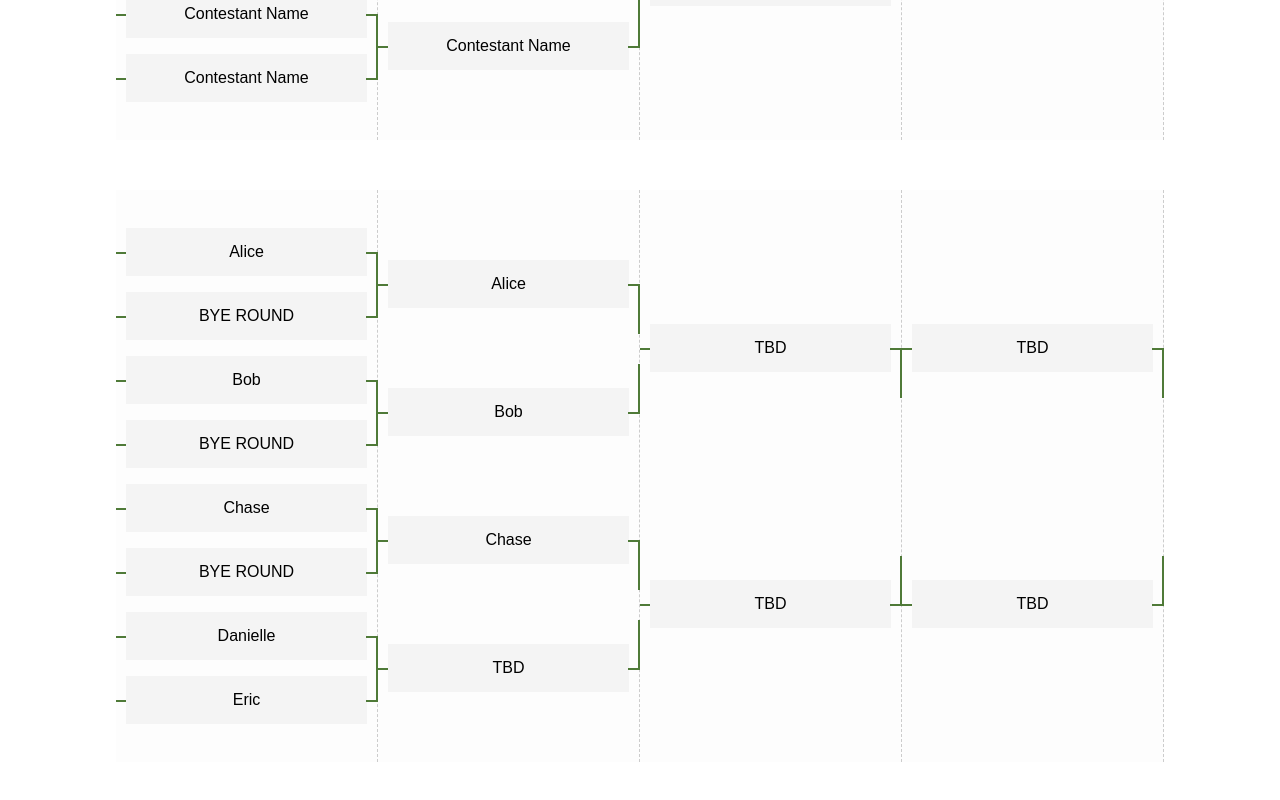
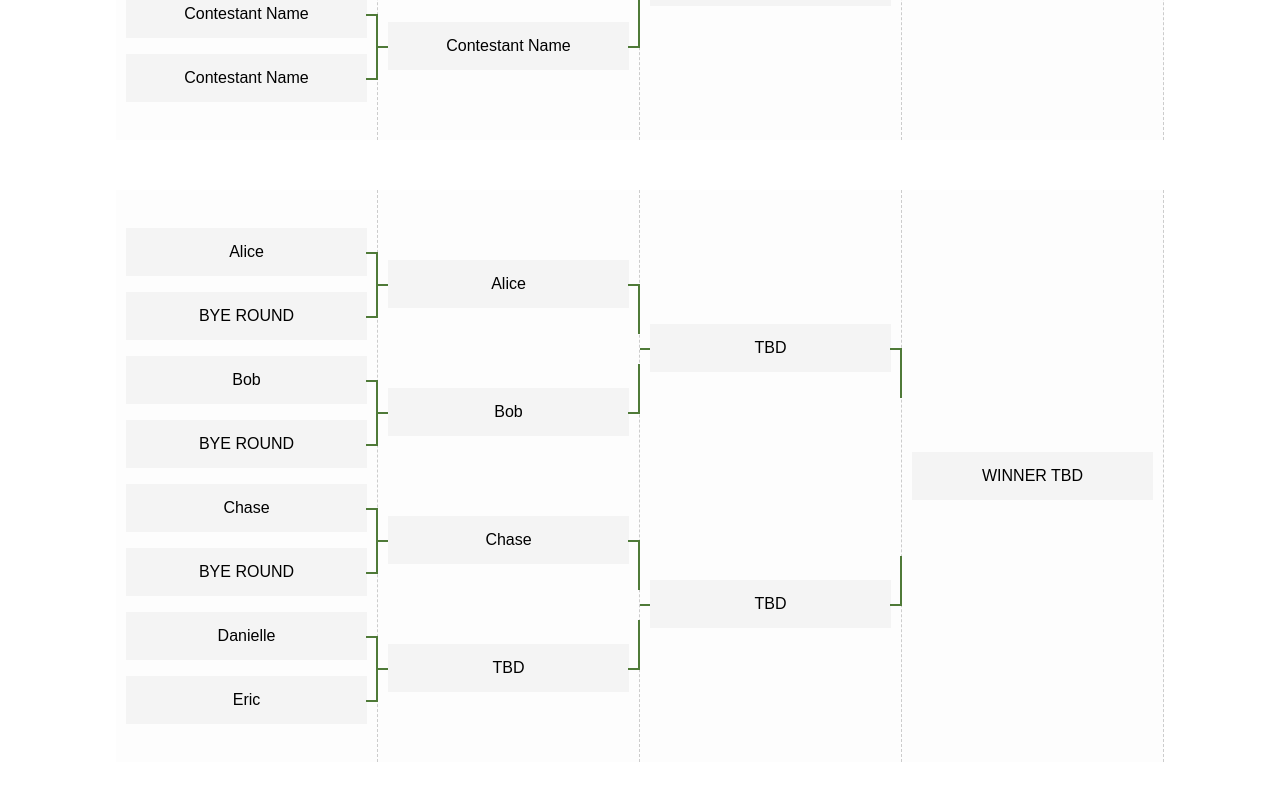
Before and after one commit to ChaseBugeaud/Turtlements, an Angular app in the folder frontend/: page /bracket in a window 1280 px wide. Shown: the part 540-1340 px from the top of the page. Built offline with nearby package versions, Linux system fonts and the light colour scheme.

Commit message:
Fixed Winner column on bracket rendering

```diff
--- a/frontend/src/app/render-bracket/render-bracket.component.html
+++ b/frontend/src/app/render-bracket/render-bracket.component.html
@@ -70,13 +70,13 @@ body {
   top: 50%;
 }
 .bracket:first-of-type {
-  .team-item:before {
+  .contestant-item:before {
 display: none;
   }
 }
 .bracket:last-of-type {
-  .team-item:before,
-  .team-item:after {
+  .contestant-item:before,
+  .contestant-item:after {
 display: none;
   }
 }
@@ -113,7 +113,7 @@ display: none;
     <div class="tournament-container" id="bracket-container">
     <!-- Loop through each round -->
 
-            <ul *ngFor="let round of rounds" class="bracket">
+            <ul *ngFor="let round of rounds" class="bracket" id="{{ round.name }}">
                 <!--<h3>{{ round.name }}</h3>-->
                 <li *ngFor="let matchup of round.matchups"  class="contestant-item">
                     {{ matchup }}
--- a/frontend/src/app/render-bracket/render-bracket.component.ts
+++ b/frontend/src/app/render-bracket/render-bracket.component.ts
@@ -52,8 +52,9 @@ export class RenderBracketComponent implements OnInit {
         console.log(matchups[x].getContestant1());
         console.log(matchups[x].getContestant2());
         console.log(this.c1);
-
-        if (matchups[x].isBye()) {
+        if(i == bracketService.calculateRoundCount() - 1){
+          contestants.push("WINNER TBD");
+        } else if (matchups[x].isBye()) {
           if (matchups[x].getContestant1()) {
             contestants.push(matchups[x].getContestant1()!.getName());
             contestants.push("BYE ROUND");
```
